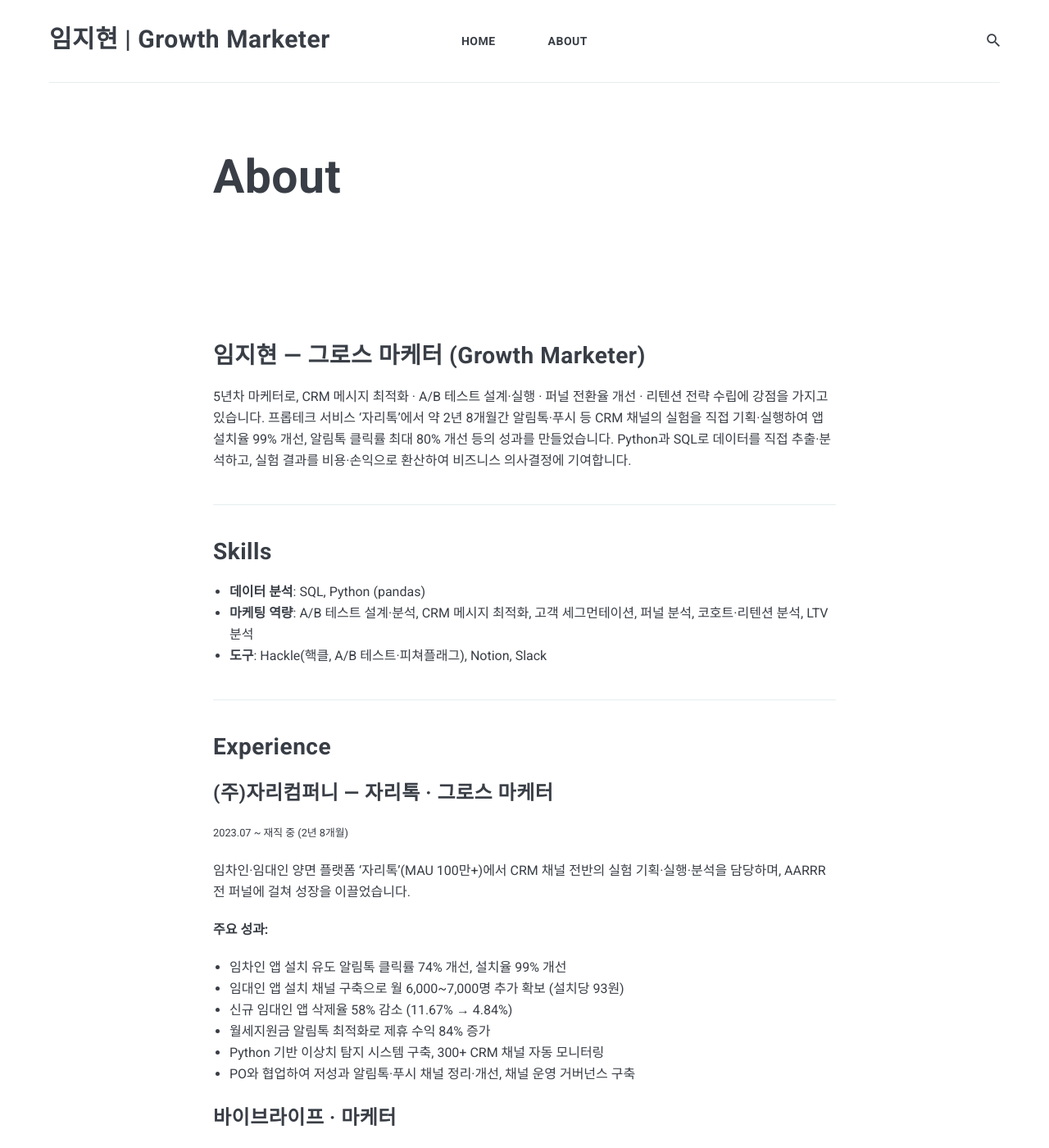
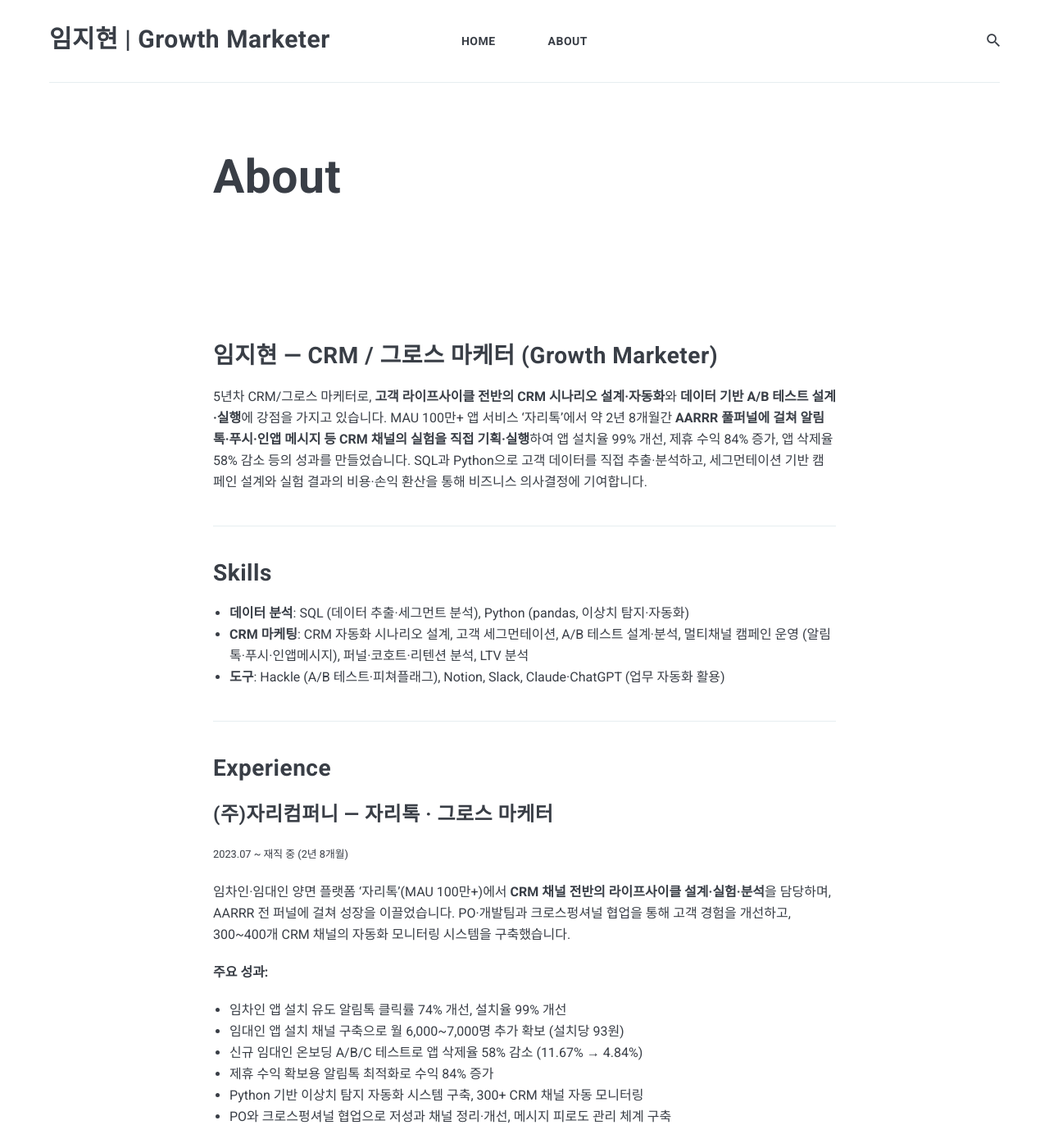
Before and after one commit to JyunIm/JyunIm.github.io, a Jekyll site: the page built from _pages/about.md, in a window 1280 px wide and 1400 px high. Shown: the whole window at 82% size. Built offline with Jekyll 4.4.1, drawn with Linux system fonts in a browser that asks for light colours; nearby versions of some CDN libraries.

Commit message:
포트폴리오 사이트를 맞춤 이력서 키워드로 동기화
- Summary/Skills를 CRM 라이프사이클·자동화 시나리오·세그먼테이션 중심으로 강화
- 크로스펑셔널 협업, 메시지 피로도 관리, 트리거 기반 등 공고 빈출 키워드 반영
- AI 도구 활용(Claude·ChatGPT) 스킬 추가

Co-Authored-By: Claude Opus 4.6 <noreply@anthropic.com>

```diff
--- a/_pages/about.md
+++ b/_pages/about.md
@@ -4,17 +4,17 @@ title: About
 permalink: /about/
 ---
 
-## 임지현 — 그로스 마케터 (Growth Marketer)
+## 임지현 — CRM / 그로스 마케터 (Growth Marketer)
 
-5년차 마케터로, CRM 메시지 최적화 · A/B 테스트 설계·실행 · 퍼널 전환율 개선 · 리텐션 전략 수립에 강점을 가지고 있습니다. 프롭테크 서비스 '자리톡'에서 약 2년 8개월간 알림톡·푸시 등 CRM 채널의 실험을 직접 기획·실행하여 앱 설치율 99% 개선, 알림톡 클릭률 최대 80% 개선 등의 성과를 만들었습니다. Python과 SQL로 데이터를 직접 추출·분석하고, 실험 결과를 비용·손익으로 환산하여 비즈니스 의사결정에 기여합니다.
+5년차 CRM/그로스 마케터로, **고객 라이프사이클 전반의 CRM 시나리오 설계·자동화**와 **데이터 기반 A/B 테스트 설계·실행**에 강점을 가지고 있습니다. MAU 100만+ 앱 서비스 '자리톡'에서 약 2년 8개월간 **AARRR 풀퍼널에 걸쳐 알림톡·푸시·인앱 메시지 등 CRM 채널의 실험을 직접 기획·실행**하여 앱 설치율 99% 개선, 제휴 수익 84% 증가, 앱 삭제율 58% 감소 등의 성과를 만들었습니다. SQL과 Python으로 고객 데이터를 직접 추출·분석하고, 세그먼테이션 기반 캠페인 설계와 실험 결과의 비용·손익 환산을 통해 비즈니스 의사결정에 기여합니다.
 
 ***
 
 ## Skills
 
-- **데이터 분석**: SQL, Python (pandas)
-- **마케팅 역량**: A/B 테스트 설계·분석, CRM 메시지 최적화, 고객 세그먼테이션, 퍼널 분석, 코호트·리텐션 분석, LTV 분석
-- **도구**: Hackle(핵클, A/B 테스트·피쳐플래그), Notion, Slack
+- **데이터 분석**: SQL (데이터 추출·세그먼트 분석), Python (pandas, 이상치 탐지·자동화)
+- **CRM 마케팅**: CRM 자동화 시나리오 설계, 고객 세그먼테이션, A/B 테스트 설계·분석, 멀티채널 캠페인 운영 (알림톡·푸시·인앱메시지), 퍼널·코호트·리텐션 분석, LTV 분석
+- **도구**: Hackle (A/B 테스트·피쳐플래그), Notion, Slack, Claude·ChatGPT (업무 자동화 활용)
 
 ***
 
@@ -23,15 +23,15 @@ permalink: /about/
 ### (주)자리컴퍼니 — 자리톡 · 그로스 마케터
 <small>2023.07 ~ 재직 중 (2년 8개월)</small>
 
-임차인·임대인 양면 플랫폼 '자리톡'(MAU 100만+)에서 CRM 채널 전반의 실험 기획·실행·분석을 담당하며, AARRR 전 퍼널에 걸쳐 성장을 이끌었습니다.
+임차인·임대인 양면 플랫폼 '자리톡'(MAU 100만+)에서 **CRM 채널 전반의 라이프사이클 설계·실험·분석**을 담당하며, AARRR 전 퍼널에 걸쳐 성장을 이끌었습니다. PO·개발팀과 크로스펑셔널 협업을 통해 고객 경험을 개선하고, 300~400개 CRM 채널의 자동화 모니터링 시스템을 구축했습니다.
 
 **주요 성과:**
 - 임차인 앱 설치 유도 알림톡 클릭률 74% 개선, 설치율 99% 개선
 - 임대인 앱 설치 채널 구축으로 월 6,000~7,000명 추가 확보 (설치당 93원)
-- 신규 임대인 앱 삭제율 58% 감소 (11.67% → 4.84%)
-- 월세지원금 알림톡 최적화로 제휴 수익 84% 증가
-- Python 기반 이상치 탐지 시스템 구축, 300+ CRM 채널 자동 모니터링
-- PO와 협업하여 저성과 알림톡·푸시 채널 정리·개선, 채널 운영 거버넌스 구축
+- 신규 임대인 온보딩 A/B/C 테스트로 앱 삭제율 58% 감소 (11.67% → 4.84%)
+- 제휴 수익 확보용 알림톡 최적화로 수익 84% 증가
+- Python 기반 이상치 탐지 자동화 시스템 구축, 300+ CRM 채널 자동 모니터링
+- PO와 크로스펑셔널 협업으로 저성과 채널 정리·개선, 메시지 피로도 관리 체계 구축
 
 ### 바이브라이프 · 마케터
 <small>2020.05 ~ 2022.09 (2년 5개월)</small>
--- a/_posts/2026-02-11-retention.markdown
+++ b/_posts/2026-02-11-retention.markdown
@@ -16,8 +16,8 @@ tags: [Retention, 코호트분석, 이탈분석, CRM]
 ## Case 1. 코호트 MAU 구조 분석 및 재방문 CRM 전략
 
 - 코호트 MAU 중 약 48%가 알림톡·푸시를 통한 일회성 방문으로, 자발적 재방문이 이루어지지 않는 구조
-  - **실행** — **코호트 MAU 구조를 분석**하여 방문 유형별 비중을 파악하고, 신규 가입자 1주차 리텐션에 영향을 주는 **핵심 채널을 규명**하여 가입 후 7일 뒤 재방문 유도 CRM 방안을 제안
-  - **성과** — 재방문에 기여하는 **핵심 알림톡 채널 4개를 데이터로 도출**, CRM 전략 수립에 활용
+  - **실행** — **코호트 MAU 구조를 분석**하여 방문 유형별 비중을 파악하고, 신규 가입자 1주차 리텐션에 영향을 주는 **핵심 채널을 규명**하여 **재방문 유도 CRM 시나리오를 설계**
+  - **성과** — 재방문에 기여하는 **핵심 알림톡 채널 4개를 데이터로 도출**, CRM 라이프사이클 전략 수립에 활용
 
 ---
 
@@ -25,7 +25,7 @@ tags: [Retention, 코호트분석, 이탈분석, CRM]
 
 - 앱 삭제 사유가 파악되지 않아 이탈 방지 전략을 세울 수 없는 상황
   - **실행** — **앱 삭제자 271명**을 대상으로 설문을 설계·분석하여 주요 이탈 원인을 정량적으로 도출
-  - **성과** — **서비스 미인지(18.45%)**, **알림 과다(13.28%)** 등 핵심 이탈 원인 규명. 온보딩 튜토리얼 도입 및 알림톡 정리 방안을 기획
+  - **성과** — **서비스 미인지(18.45%)**, **알림 과다(13.28%)** 등 핵심 이탈 원인 규명. 온보딩 튜토리얼 도입 및 **메시지 피로도 관리** 방안을 기획
 
 ---
 
--- a/_posts/2026-02-12-activation.markdown
+++ b/_posts/2026-02-12-activation.markdown
@@ -24,7 +24,7 @@ tags: [Activation, 온보딩, A/B테스트, CRM]
 ## Case 2. 신규 임대인 온보딩 팝업 A/B/C 테스트
 
 - 신규 임대인의 가입 당일 앱 삭제율이 **11.67%**로, 서비스를 경험하기 전에 이탈하는 문제
-  - **실행** — **A/B/C 테스트를 설계**하여 세입자 확인형(B안)과 서비스 안내형(C안)의 효과를 검증하고, 각 안의 앱 삭제율과 핵심 액션 전환율을 비교 분석
+  - **실행** — **A/B/C 테스트를 설계**하여 세입자 확인형(B안)과 서비스 안내형(C안)의 효과를 검증하고, PO와 협업하여 각 안의 앱 삭제율과 핵심 액션 전환율을 비교 분석하여 **최적 온보딩 플로우를 도출**
   - **성과** — **앱 삭제율 58% 감소** (11.67% → 4.84%)
 
 ---
@@ -33,7 +33,7 @@ tags: [Activation, 온보딩, A/B테스트, CRM]
 
 - 앱 푸시 동의율이 낮아 CRM 채널 도달 범위가 제한적인 상황
   - **실행** — 임차인·임대인 대상 바텀시트를 기획·도입
-  - **성과** — 일평균 **775명의 추가 앱 푸시 동의** 확보 (임차인 670명 + 임대인 105명)
+  - **성과** — 일평균 **775명의 추가 앱 푸시 동의** 확보 (임차인 670명 + 임대인 105명) — **CRM 채널 도달 범위 확대**
 
 ---
 
--- a/_posts/2026-02-13-acquisition.markdown
+++ b/_posts/2026-02-13-acquisition.markdown
@@ -32,7 +32,7 @@ tags: [Acquisition, A/B테스트, 알림톡, CRM]
 ## Case 3. 임대인 가입 유도 알림톡 설계
 
 - 임대인 가입 경로가 제한적이어서 임대인 플랫폼 성장이 정체된 상태
-  - **실행** — 임차인의 납부일 2일 후 시점에 임대인 가입을 유도하는 알림톡을 설계·운영
+  - **실행** — 임차인의 납부일 2일 후 시점에 임대인 가입을 유도하는 **트리거 기반 알림톡을 설계·운영**
   - **성과** — **발송 대비 당일 임대인 가입율 약 10%** 달성 (일 1,978명 가입)
 
 ---
```
Also changed, not shown: _data/settings.yml (+7 -6 lines), _posts/2026-02-09-crm-automation.markdown (+4 -4 lines).
